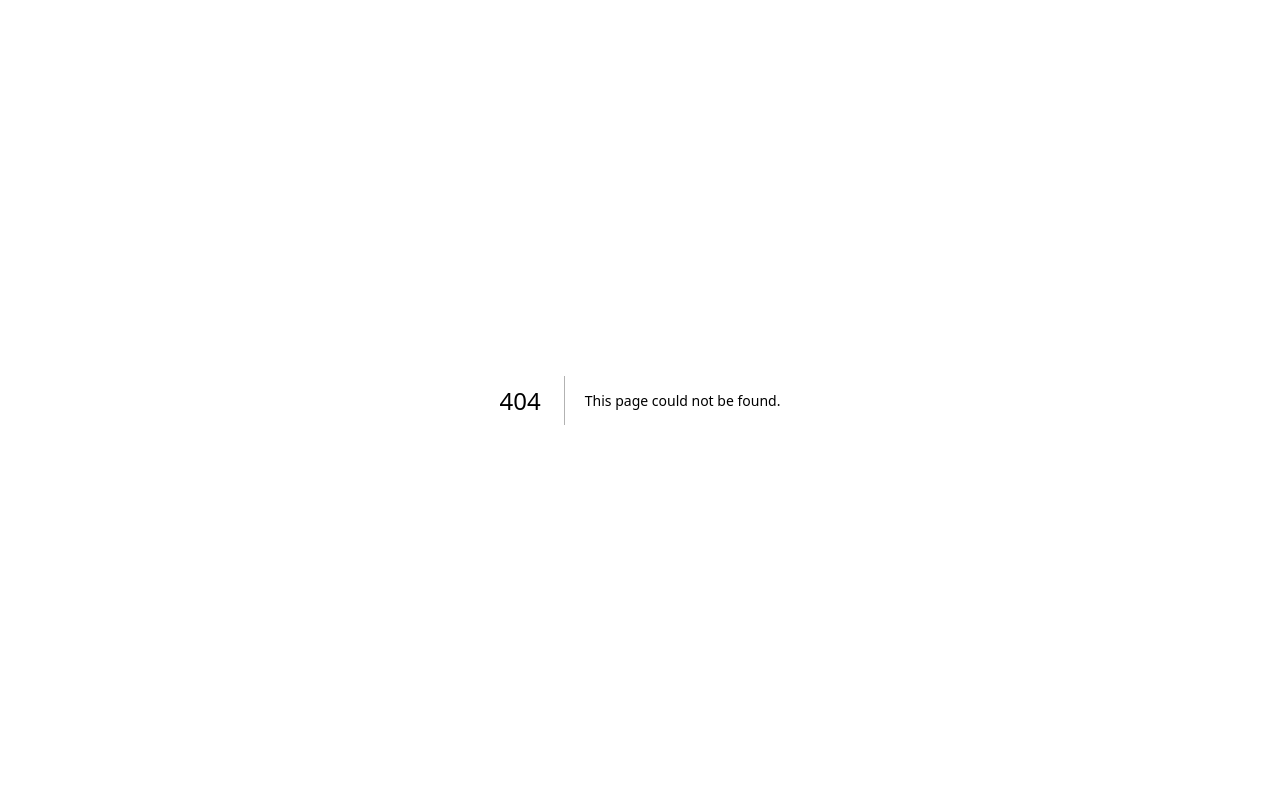
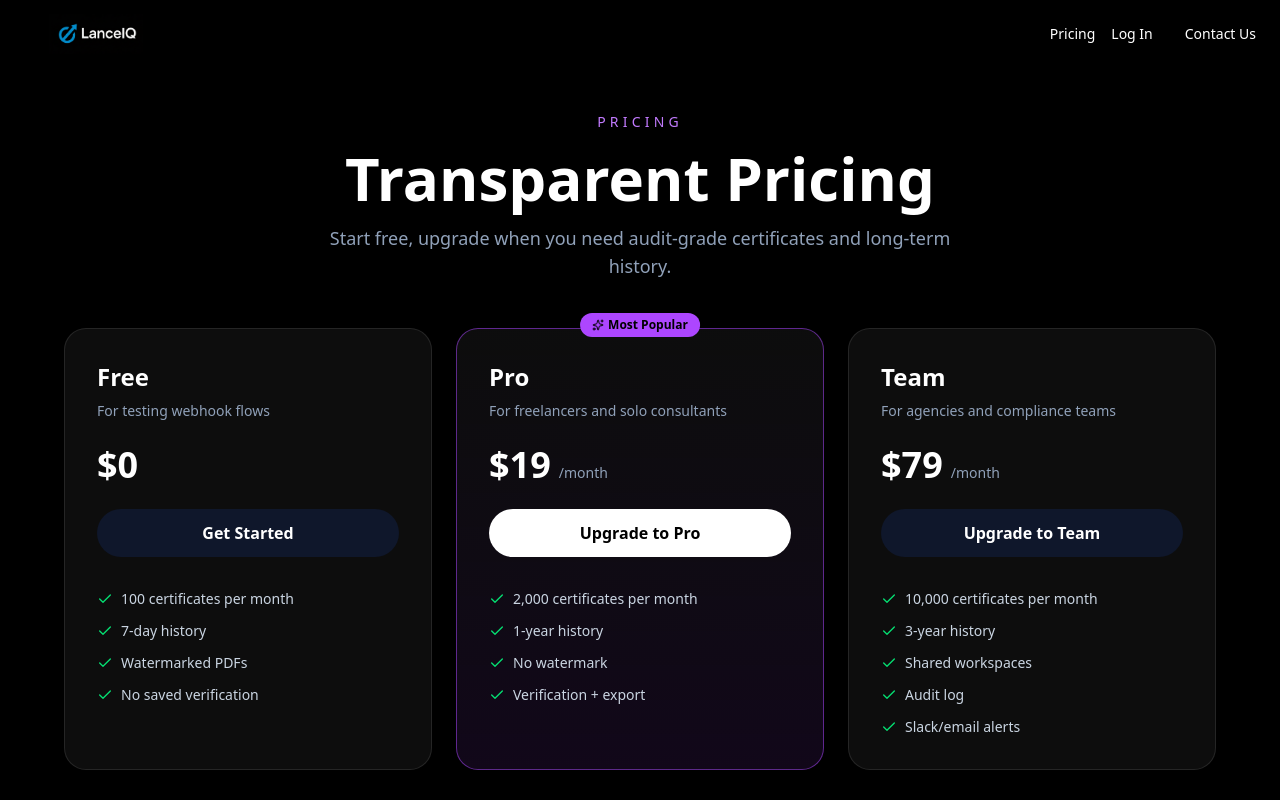
Before and after one commit to deep1283/lanceIQ, a Next.js app: page /pricing in a window 1280 px wide. Before the commit this address had no page. Shown: the top 800 px of the page. Built offline with nearby package versions, Linux system fonts and the light colour scheme; no server answers.

Commit message:
feat: Add Pricing page and update Navbar navigation

```diff
--- /dev/null
+++ b/app/pricing/page.tsx
@@ -0,0 +1,128 @@
+"use client";
+
+import React from "react";
+import Link from "next/link";
+import Navbar from "../../components/Navbar";
+import Footer from "../../components/Footer";
+import { Check, Sparkles } from "lucide-react";
+
+const tiers = [
+  {
+    name: "Free",
+    price: "$0",
+    tagline: "For testing webhook flows",
+    cta: { label: "Get Started", href: "/login" },
+    highlight: false,
+    features: [
+      "100 certificates per month",
+      "7-day history",
+      "Watermarked PDFs",
+      "No saved verification",
+    ],
+  },
+  {
+    name: "Pro",
+    price: "$19",
+    cadence: "/month",
+    tagline: "For freelancers and solo consultants",
+    cta: { label: "Upgrade to Pro", href: "/login" },
+    highlight: true,
+    features: [
+      "2,000 certificates per month",
+      "1-year history",
+      "No watermark",
+      "Verification + export",
+    ],
+  },
+  {
+    name: "Team",
+    price: "$79",
+    cadence: "/month",
+    tagline: "For agencies and compliance teams",
+    cta: { label: "Upgrade to Team", href: "/login" },
+    highlight: false,
+    features: [
+      "10,000 certificates per month",
+      "3-year history",
+      "Shared workspaces",
+      "Audit log",
+      "Slack/email alerts",
+    ],
+  },
+];
+
+export default function PricingPage() {
+  return (
+    <main className="min-h-screen bg-black text-white flex flex-col">
+      <Navbar />
+
+      <section className="pt-28 pb-16 px-6">
+        <div className="max-w-6xl mx-auto text-center mb-12">
+          <p className="text-sm uppercase tracking-[0.3em] text-purple-400 mb-4">
+            Pricing
+          </p>
+          <h1 className="text-4xl md:text-6xl font-bold mb-4">
+            Transparent Pricing
+          </h1>
+          <p className="text-lg text-slate-400 max-w-2xl mx-auto">
+            Start free, upgrade when you need audit-grade certificates and long-term history.
+          </p>
+        </div>
+
+        <div className="max-w-6xl mx-auto grid grid-cols-1 md:grid-cols-3 gap-6">
+          {tiers.map((tier) => (
+            <div
+              key={tier.name}
+              className={`relative rounded-3xl border ${
+                tier.highlight
+                  ? "border-purple-500/50 bg-gradient-to-b from-white/5 to-purple-500/10"
+                  : "border-white/10 bg-white/5"
+              } p-8 shadow-xl`}
+            >
+              {tier.highlight && (
+                <div className="absolute -top-4 left-1/2 -translate-x-1/2 bg-purple-500 text-black text-xs font-bold px-3 py-1 rounded-full flex items-center gap-1">
+                  <Sparkles className="w-3 h-3" />
+                  Most Popular
+                </div>
+              )}
+
+              <div className="mb-6">
+                <h3 className="text-2xl font-semibold mb-2">{tier.name}</h3>
+                <p className="text-slate-400 text-sm">{tier.tagline}</p>
+              </div>
+
+              <div className="mb-6">
+                <span className="text-4xl font-bold">{tier.price}</span>
+                {tier.cadence && (
+                  <span className="text-slate-400 text-sm ml-2">{tier.cadence}</span>
+                )}
+              </div>
+
+              <Link
+                href={tier.cta.href}
+                className={`inline-flex items-center justify-center w-full py-3 rounded-full font-semibold transition-colors ${
+                  tier.highlight
+                    ? "bg-white text-black hover:bg-gray-200"
+                    : "bg-slate-900 text-white hover:bg-slate-800"
+                }`}
+              >
+                {tier.cta.label}
+              </Link>
+
+              <ul className="mt-8 space-y-3 text-sm text-slate-300">
+                {tier.features.map((feature) => (
+                  <li key={feature} className="flex items-start gap-2">
+                    <Check className="w-4 h-4 text-green-400 mt-0.5" />
+                    <span>{feature}</span>
+                  </li>
+                ))}
+              </ul>
+            </div>
+          ))}
+        </div>
+      </section>
+
+      <Footer />
+    </main>
+  );
+}
--- a/components/Navbar.tsx
+++ b/components/Navbar.tsx
@@ -45,6 +45,18 @@ const Navbar: React.FC = () => {
         {user ? (
           <div className="flex items-center gap-4">
             <Link
+              href="/pricing"
+              className="text-white hover:text-zinc-200 text-sm transition-colors font-medium"
+            >
+              Pricing
+            </Link>
+            <Link
+              href="/contact"
+              className="text-white hover:text-zinc-200 text-sm transition-colors font-medium"
+            >
+              Contact Us
+            </Link>
+            <Link
               href="/dashboard"
               className="text-white hover:text-zinc-200 text-sm transition-colors font-medium"
             >
```
